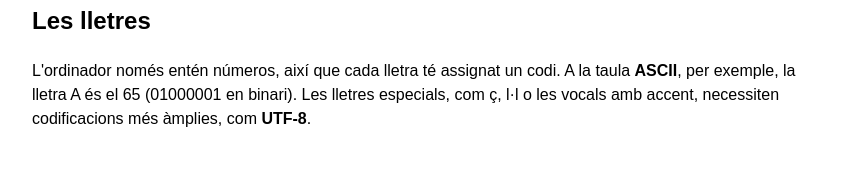
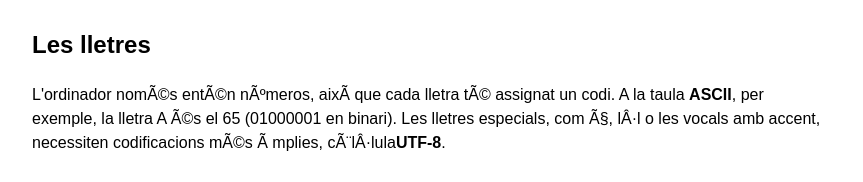
Before and after one commit to Frangarciaaaa/so-tema3-html., a plain HTML site: page index.html in a window 1280 px wide. Shown: the part 1741-1923 px from the top of the page, without its empty margins (208-1071 px from the left). Before the commit the page ends 1902 px from the top, so only its background shows below. Drawn offline with Linux system fonts and the light colour scheme.

Commit message:
Desastre 1:charset fals

```diff
--- a/index.html
+++ b/index.html
@@ -1,7 +1,7 @@
 <!DOCTYPE html>
 <html lang="ca">
 <head>
-    <meta charset="UTF-8">
+    <meta charset="iso-8859-1">
     <meta name="viewport" content="width=device-width, initial-scale=1.0">
     <title>Tema 3</title>
     <link rel="stylesheet" href="estile.css">
@@ -151,7 +151,7 @@
                     <p>L'ordinador només entén números, així que cada lletra té assignat un codi.
                        A la taula <strong>ASCII</strong>, per exemple, la lletra A és el 65
                        (01000001 en binari). Les lletres especials, com ç, l·l o les vocals amb accent,
-                       necessiten codificacions més àmplies, com <strong>UTF-8</strong>.</p>
+                       necessiten codificacions més àmplies, cèl·lula<strong>UTF-8</strong>.</p>
                 </div>
             </article>
 
```
